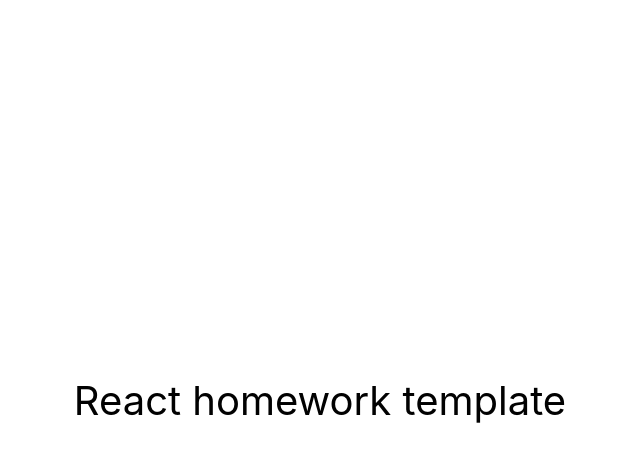
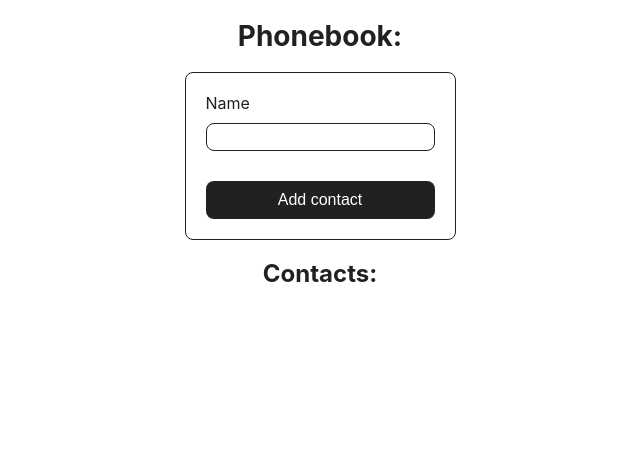
Before and after one commit to Maksym-Zyza/goit-react-woolf-hw-02-phonebook, a React (Create React App) app: page / in a window 1280 px wide. Shown: the top 462 px of the page, without its empty margins (320-960 px from the left). Built offline with nearby package versions, Linux system fonts and the light colour scheme.

Commit message:
added task 2.1

```diff
--- a/package.json
+++ b/package.json
@@ -2,15 +2,16 @@
   "name": "react-homework-template",
   "version": "0.1.0",
   "private": true,
-  "homepage": "https://goitacademy.github.io/react-homework-template/",
+  "homepage": "https://maksym-zyza.github.io/goit-react-woolf-hw-02-phonebook/",
   "dependencies": {
     "@testing-library/jest-dom": "^5.16.3",
     "@testing-library/react": "^12.1.4",
     "@testing-library/user-event": "^13.5.0",
+    "nanoid": "^5.0.6",
     "react": "^18.1.0",
     "react-dom": "^18.1.0",
     "react-scripts": "5.0.1",
-    "scss": "^0.2.4",
+    "sass": "^1.74.1",
     "web-vitals": "^2.1.3"
   },
   "scripts": {
--- a/src/components/App.jsx
+++ b/src/components/App.jsx
@@ -1,16 +1,55 @@
-export const App = () => {
-  return (
-    <div
-      style={{
-        height: '100vh',
-        display: 'flex',
-        justifyContent: 'center',
-        alignItems: 'center',
-        fontSize: 40,
-        color: '#010101'
-      }}
-    >
-      React homework template
-    </div>
-  );
-};
+import React, { Component } from 'react';
+import { nanoid } from 'nanoid';
+import './App.scss';
+
+export class App extends Component {
+  state = {
+    contacts: [],
+    name: '',
+  };
+
+  handleSubmit = e => {
+    e.preventDefault();
+    const { value } = e.target.elements.name;
+    this.setState(prev => ({
+      ...prev,
+      contacts: [{ id: nanoid(), name: value }, ...prev.contacts],
+    }));
+    this.setState({ name: '' });
+  };
+
+  handleChange = e => {
+    this.setState({ name: e.target.value });
+  };
+
+  render() {
+    const { name, contacts } = this.state;
+    console.log(contacts);
+
+    return (
+      <div className="container">
+        <h1>Phonebook:</h1>
+        <form onSubmit={this.handleSubmit}>
+          <label htmlFor="name">Name</label>
+          <input
+            type="text"
+            name="name"
+            value={name}
+            onChange={this.handleChange}
+            pattern="^[a-zA-Zа-яА-Я]+(([' -][a-zA-Zа-яА-Я ])?[a-zA-Zа-яА-Я]*)*$"
+            title="Name may contain only letters, apostrophe, dash and spaces. For example Adrian, Jacob Mercer, Charles de Batz de Castelmore d'Artagnan"
+            required
+          />
+          <button type="submit">Add contact</button>
+        </form>
+
+        <h2>Contacts:</h2>
+        <ul>
+          {contacts.map(contact => (
+            <li key={contact.id}>{contact.name}</li>
+          ))}
+        </ul>
+      </div>
+    );
+  }
+}
--- a/src/components/App.scss
+++ b/src/components/App.scss
@@ -10,13 +10,47 @@
     font-size: 28px;
   }
 
+  form {
+    display: flex;
+    flex-direction: column;
+    padding: 20px;
+    border: 1px solid #212121;
+    border-radius: 8px;
+    input {
+      margin: 10px 0;
+      padding: 4px 10px;
+      font-size: 16px;
+      border: 1px solid #212121;
+      border-radius: 8px;
+    }
+    button {
+      margin-top: 20px;
+      padding: 10px;
+      background-color: #212121;
+      color: #fff;
+      font-size: 16px;
+      border: none;
+      border-radius: 8px;
+      cursor: pointer;
+
+      &:hover {
+        background-color: #424242;
+      }
+    }
+  }
+
   ul {
     display: flex;
+    flex-direction: column;
     padding: 0;
+    margin: 0;
     list-style: none;
     font-size: 20px;
     li {
-      margin: 20px;
+      margin: 10px;
+      padding: 4px 12px;
+      background-color: #f2f2f2;
+      border-radius: 8px;
     }
   }
 }
```
Also changed, not shown: 1 other file (tests, documents, lock files or other folders).
